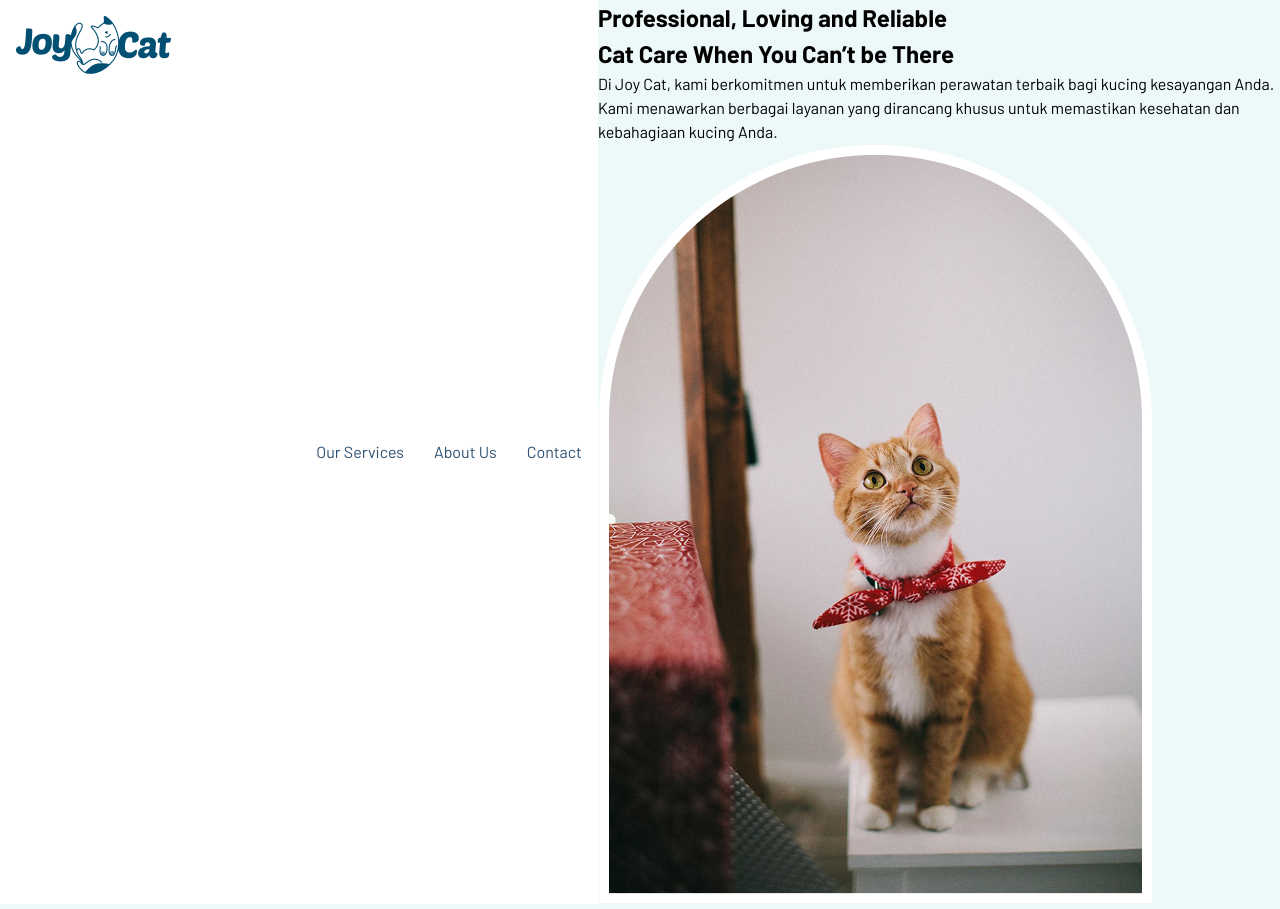
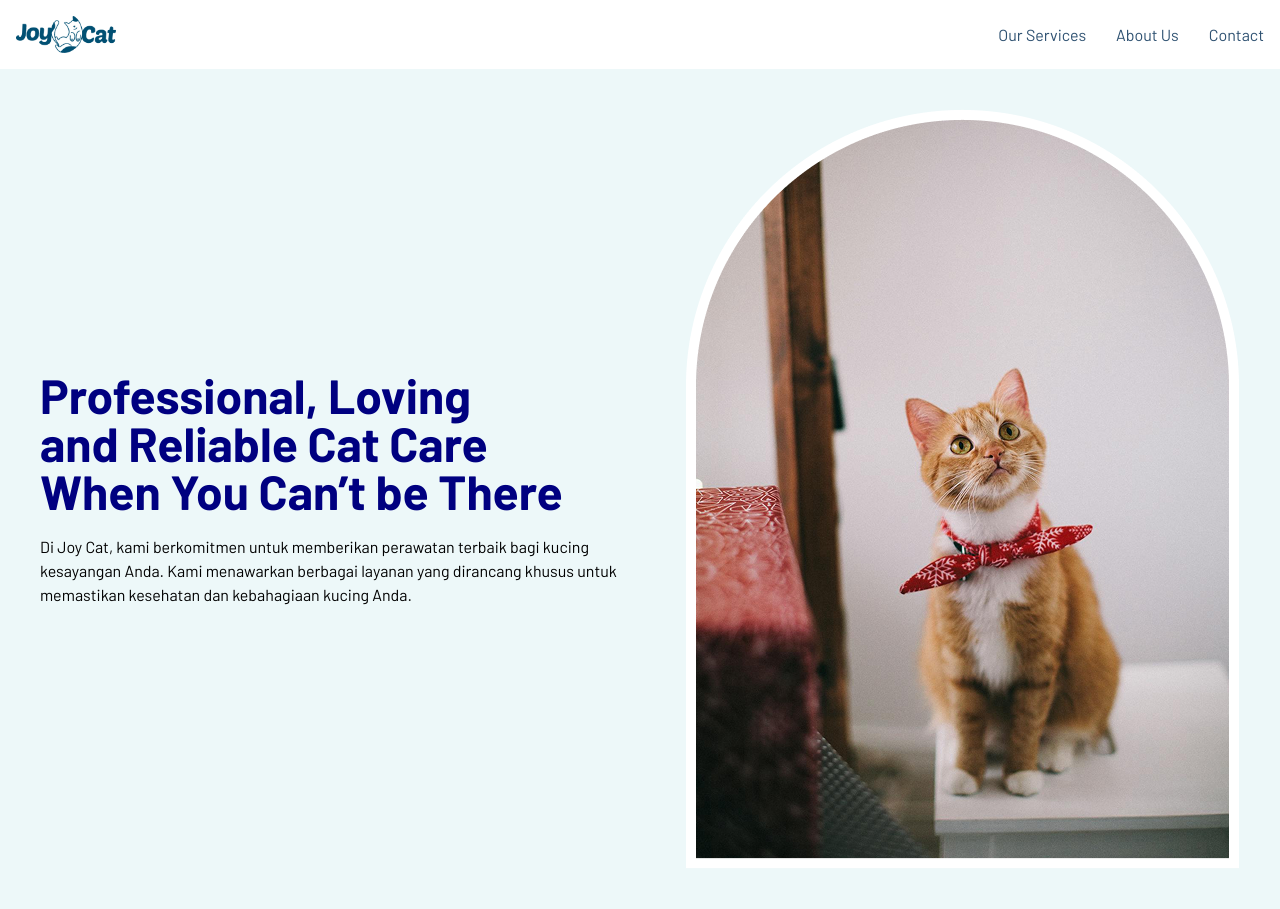
Before and after one commit to nuggrho/tugas-html-css-11-joycat, a plain HTML site: page index.html in a window 1280 px wide. Drawn offline with Linux system fonts and the light colour scheme.

Commit message:
merapihkan navbar dan hero section

```diff
--- a/index.html
+++ b/index.html
@@ -30,17 +30,15 @@
         </div>
     </nav>
     <main>
-        <section class="Home">
-
+        <section class="hero">
           <div class="col-1">
             <h1>Professional, Loving and Reliable Cat Care When You Can’t be There</h1>
 
             <p>Di Joy Cat, kami berkomitmen untuk memberikan perawatan terbaik bagi kucing kesayangan Anda. Kami menawarkan berbagai layanan yang dirancang khusus untuk memastikan kesehatan dan kebahagiaan kucing Anda. </p>
-
-            <img src="/image/img01 .png" alt="Z">
-
           </div>
 
+
+          <img src="/image/img01 .png" alt="Z">
         </section>
 
     </main>
--- a/style.css
+++ b/style.css
@@ -11,7 +11,7 @@
 body {
   font-family: "Barlow", sans-serif;
   background-color: #edf8f9;
-  display: flex;
+
 }
 
 a {
@@ -24,12 +24,13 @@ nav {
     color: white;
     display: flex;
     justify-content: space-between;
+    align-items: center;
     padding: 1rem ;
     width: 100% ;
 
    img {
            height: fit-content ;
-           width: 155px;
+           width: 100px;
    }
 
 }
@@ -48,6 +49,18 @@ nav {
     }
 }
 
-nav{
 
+
+.hero {
+  display: flex;
+  padding: 40px;
+  gap: 48px;
+  align-items: center;
 }
+
+h1 {
+  font-size: 48px;
+  line-height: 100%;
+  color: navy;
+  margin-bottom: 20px;
+}
```
